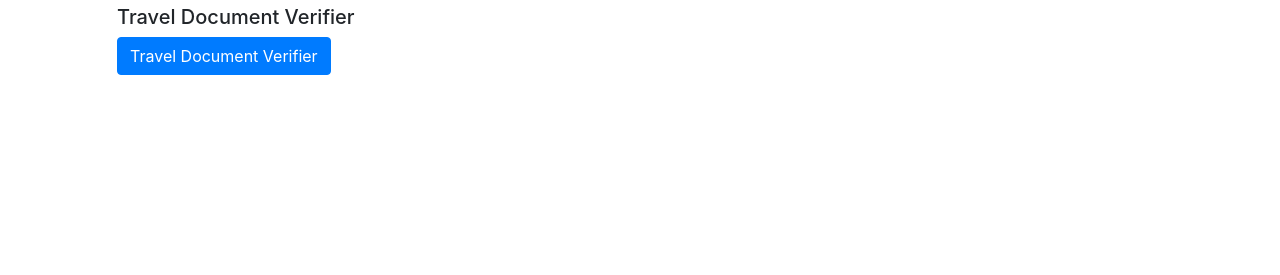
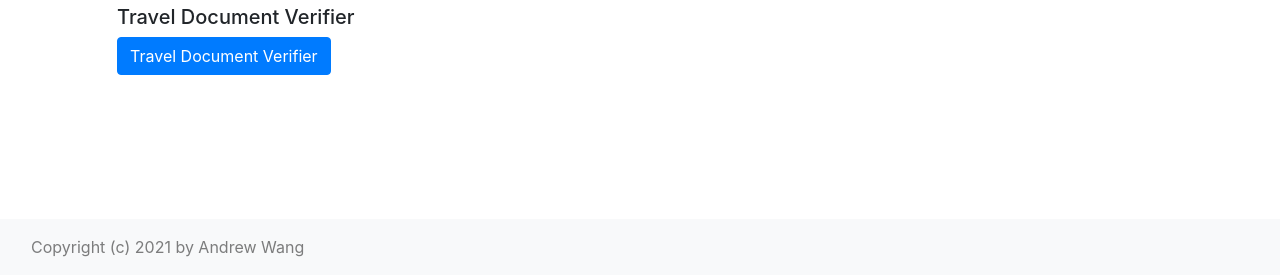
Before and after one commit to AndyWang9606/AndyWang9606.github.io, a plain HTML site: page coding.html in a window 1280 px wide. Shown: the part 525-800 px from the top of the page. Drawn offline with nearby package versions, Linux system fonts and the light colour scheme.

Commit message:
Update coding.html

```diff
--- a/coding.html
+++ b/coding.html
@@ -45,5 +45,12 @@
                 <a href="https://github.com/Gboy800/Projects/tree/TDVerification" class="btn btn-primary">Travel Document Verifier</a>
             </div>
         </div>
+        <nav class="navbar navbar-light bg-light fixed-bottom">
+            <div class="container-fluid">
+                <span class="navbar-text">
+                    Copyright (c) 2021 by Andrew Wang
+                </span>
+            </div>
+        </nav>
     </body>
 </html>
```
